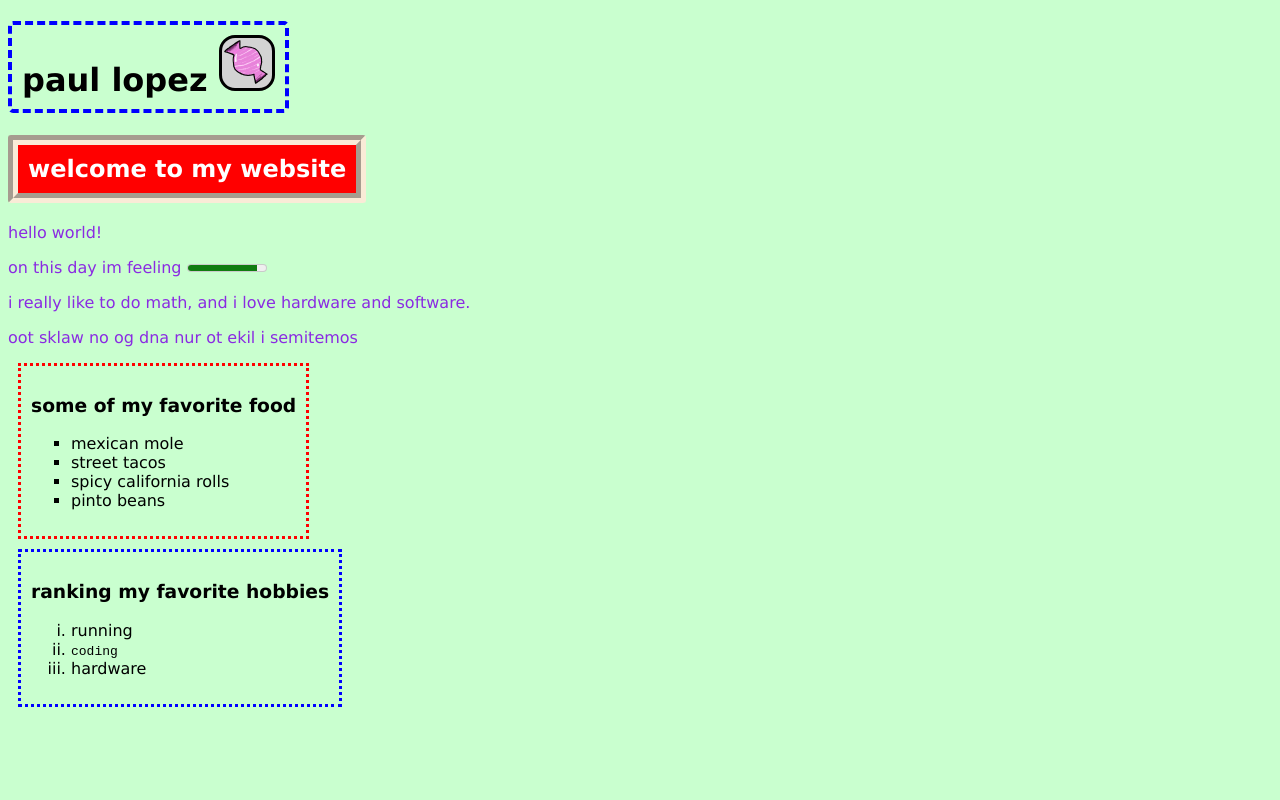
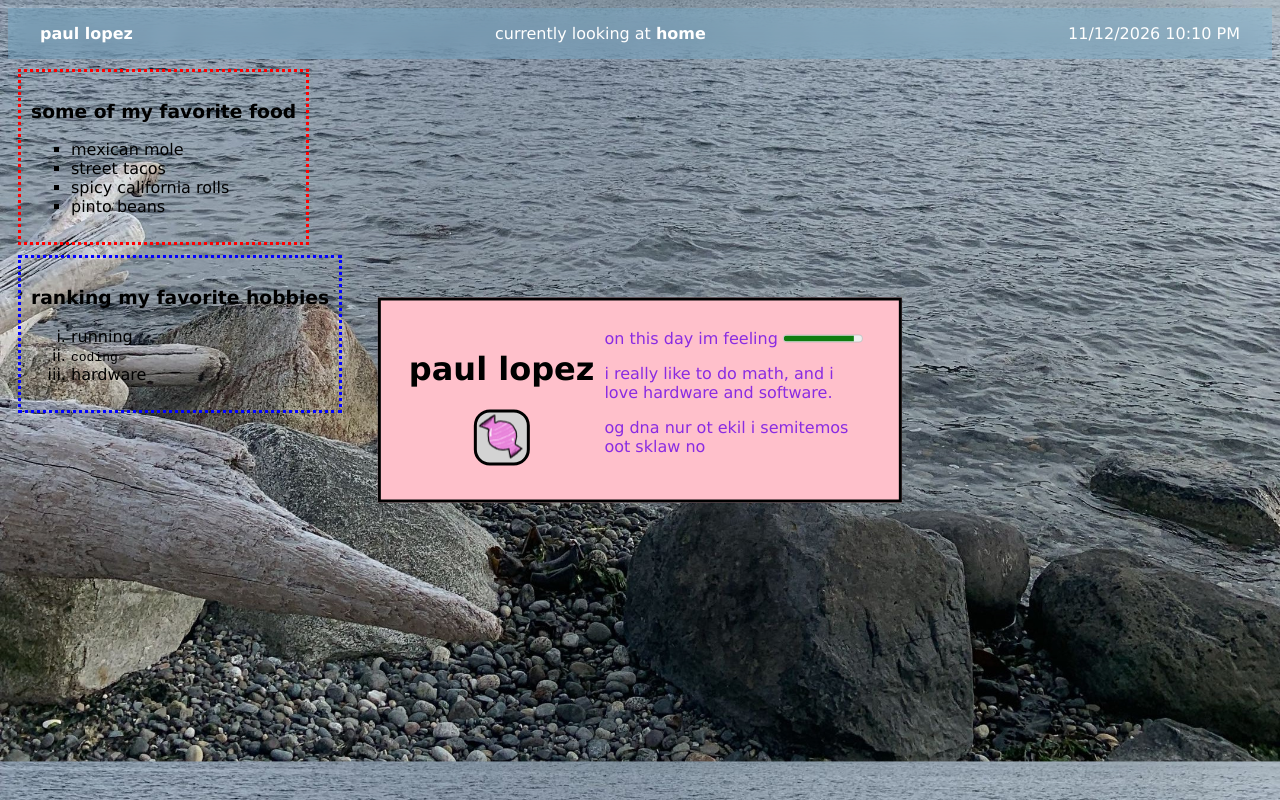
Before and after one commit to boredchef/boredchef.github.io, a plain HTML site: page index.html in a window 1280 px wide. Drawn offline with Linux system fonts and the light colour scheme.

Commit message:
add background, nav bar

```diff
--- a/index.html
+++ b/index.html
@@ -1,18 +1,33 @@
 <!DOCTYPE html>
 <html>
 
-  <body style="background-color: #c9ffcf; font-family: Verdana, Geneva, Tahoma, sans-serif;">
-    <h1 style="border-color: blue; border-style: dashed; border-width: 4px; border-radius: 5px; width: fit-content; padding: 10px; ;">paul lopez     <img src="candy.png" style="border-radius: 16px; width: 50px; height: 50px; object-fit: contain; border-width: 4px; border: solid; background-color: lightgray" /></h1>
+  <body style="background-color: #c9ffcf; font-family: Verdana, Geneva, Tahoma, sans-serif; background-image: url(./beach.jpg); background-size: cover;">
+    <div style="
+    display: flex;
+    justify-content: space-between;
+    width: 100%;
+    backdrop-filter: blur(10px);
+    background-color: rgb(105, 191, 235, .25);
+    color: white;">
 
-    <h2 style="border-style: groove; border-color: antiquewhite; border-width: 10px; border-radius: 3px; width: fit-content; padding: 10px; background-color: red; color: white">welcome to my website</h2>
+        <p style="margin-left: 32px; font-weight: bold;">paul lopez</p>
+        <p>currently looking at <b>home</b></p>
+        <p style="margin-right: 32px;">11/12/2026 10:10 PM</p>
+    </div>
+    <div style="background-color: pink; border: solid; width: fit-content; padding: 18px; position: absolute; top: 50%; left: 50%; transform: translate(-50%, -50%);">
+        <div style="text-align:center; float:left; padding: 10px">
+            <h1>paul lopez</h1>
+            <img src="candy.png" style="border-radius: 16px; width: 50px; height: 50px; object-fit: contain; border-width: 4px; border: solid; background-color: lightgray" />
+        </div>
+        <!-- <h2 style="border-style: groove; border-color: antiquewhite; border-width: 10px; border-radius: 3px; width: fit-content; padding: 10px; background-color: red; color: white">welcome to my website</h2> -->
 
-    <div style="color: blueviolet">
-    <p>hello world!</p>
-    <label for="mood">on this day im feeling</label>
-    <meter id="mood" value=".89" style="color: lime;"></meter>
+        <div style="color: blueviolet; padding: 10px;">
+            <label for="mood">on this day im feeling</label>
+            <meter id="mood" value=".89" style="color: lime;"></meter>
 
-    <p>i really like to do math, and i love hardware and software.</p>
-    <p><bdo dir="rtl">sometimes i like to run and go on walks too</bdo></p>
+            <p>i really like to do math, and i love hardware and software.</p>
+            <p><bdo dir="rtl">sometimes i like to run and go on walks too</bdo></p>
+        </div>
     </div>
 
     <div style="border: 3px dotted red; width: fit-content; padding: 10px; margin: 10px 10px 10px 10px;">
@@ -39,7 +54,6 @@
         <img src="little_pumpkin.png" />
     </template>
 
-
   </body>
 
 </html>
```
Also changed, not shown: beach.jpg (added).
